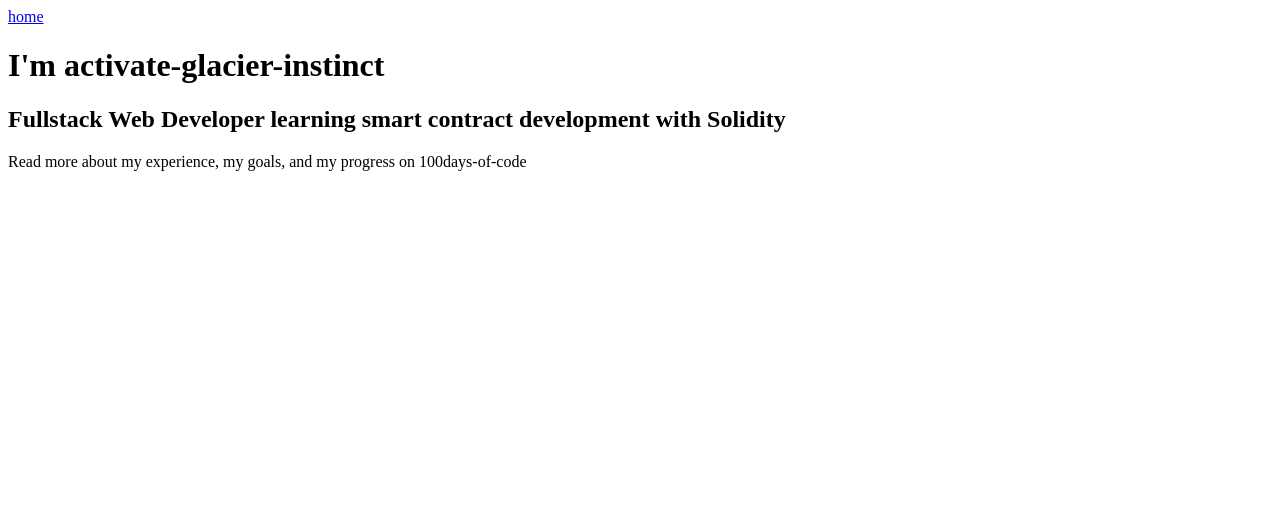
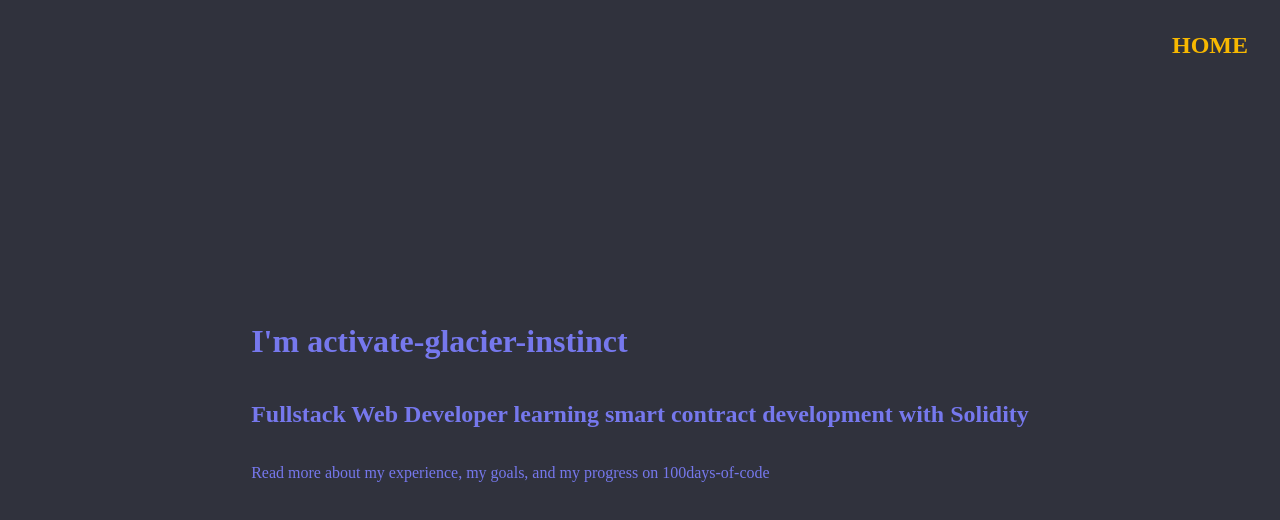
Before and after one commit to activate-glacier-instinct/activate-glacier-instinct.github.io, a SvelteKit app: page / in a window 1280 px wide. Shown: the top 520 px of the page. Built offline with nearby package versions, Linux system fonts and the light colour scheme.

Commit message:
FEAT (layout): updates the main layout
Adds the new Nav component

Wrapps the <slot> and styled it - should abstract it next

Added color variables

Added body styling

Added body font-size for implementing relative values

A bit of color pallete research

```diff
--- a/src/routes/+layout.svelte
+++ b/src/routes/+layout.svelte
@@ -1,10 +1,44 @@
 <script>
 	export const prerender = true;
-    export const trailingSlash = 'always';
+	export const trailingSlash = 'always';
+	import Nav from '../components/+nav.svelte';
 </script>
 
-<nav>
-	<a href="/">home</a>
-</nav>
+<Nav />
 
-<slot />
+<main class="layout__main">
+	<slot />
+</main>
+
+<style>
+	.layout__main {
+		display: flex;
+		flex-direction: column;
+		justify-content: center;
+		max-width: 1024px;
+		margin: 0 auto;
+		padding: 2rem;
+	}
+	:global(body) {
+		--theme-color-mango: #f7b801;
+		--theme-color-purple: #3d348b;
+		--theme-color-purple-light: #7678ed;
+		--theme-color-tangerine: #f18701;
+		--theme-color-jet-black: #30323d;
+		box-sizing: border-box;
+		margin: 0;
+		height: 100vh;
+		width: 100vw;
+		display: flex;
+		flex-direction: column;
+		justify-content: center;
+		position: absolute;
+		background-color: var(--theme-color-jet-black);
+		color: var(--theme-color-purple-light);
+		transition: background-color 0.3s;
+		font-size: 16px;
+	}
+	:global(body.dark-mode) {
+		/* TODO: add dark-mode toggle */
+	}
+</style>
```
